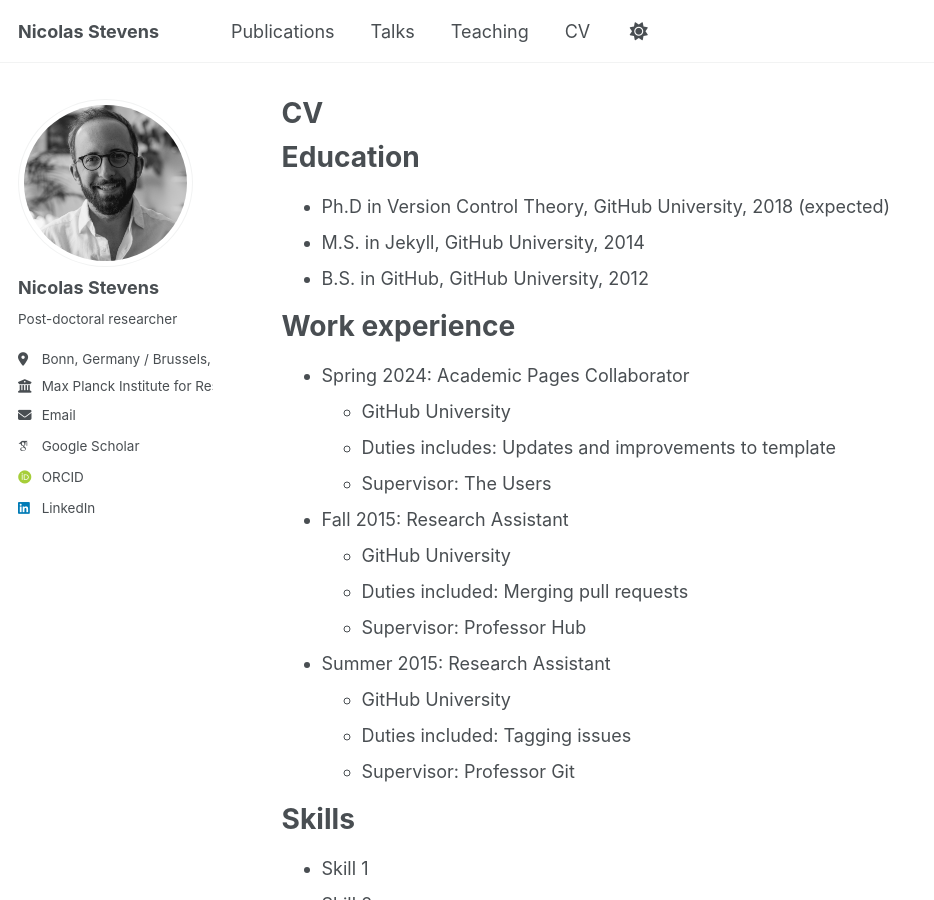
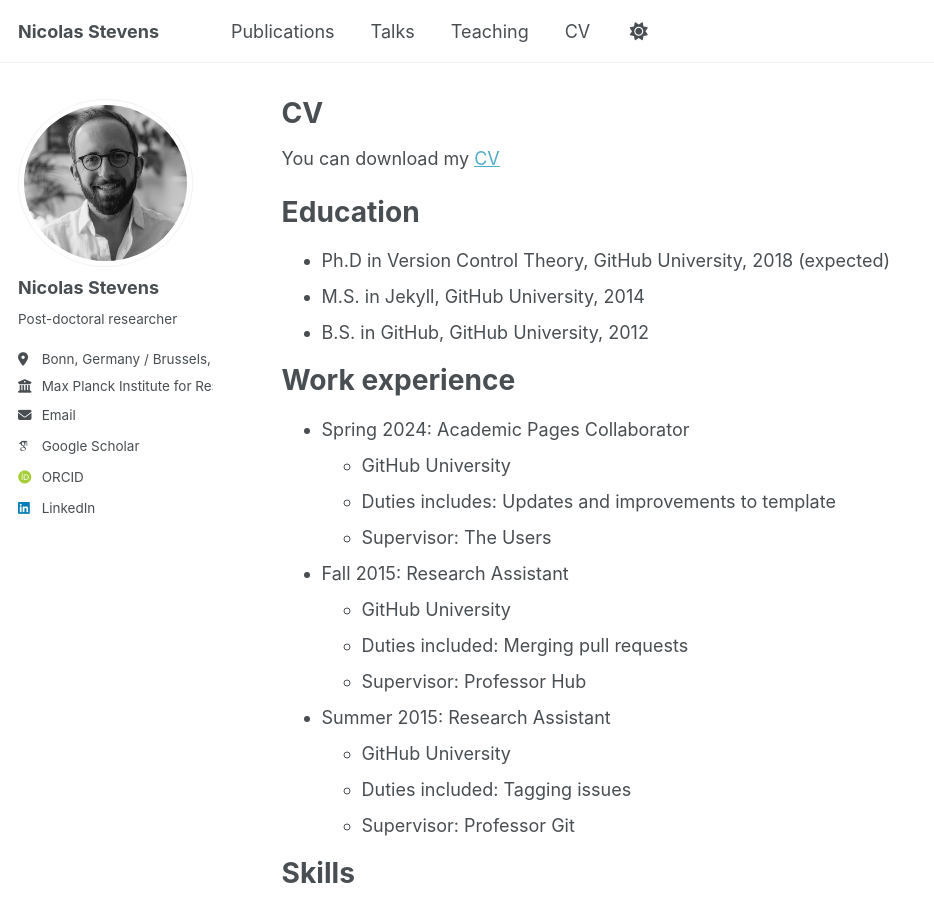
Before and after one commit to NicolasStevens/NicolasStevens.github.io, a Jekyll site: the page built from _pages/cv.md, in a window 1280 px wide and 900 px high. Shown: the whole window, without its empty margins (0-934 px from the left). Built offline with Jekyll 4.4.1, drawn with Linux system fonts in a browser that asks for light colours; some web fonts are replaced; a script that is not in the unit is left out.

Commit message:
Update cv.md

```diff
--- a/_pages/cv.md
+++ b/_pages/cv.md
@@ -8,6 +8,8 @@ redirect_from:
 ---
 
 {% include base_path %}
+
+You can download my [CV](https://NicolasStevens.github.io/files/CV.pdf)
 
 Education
 ======
```
